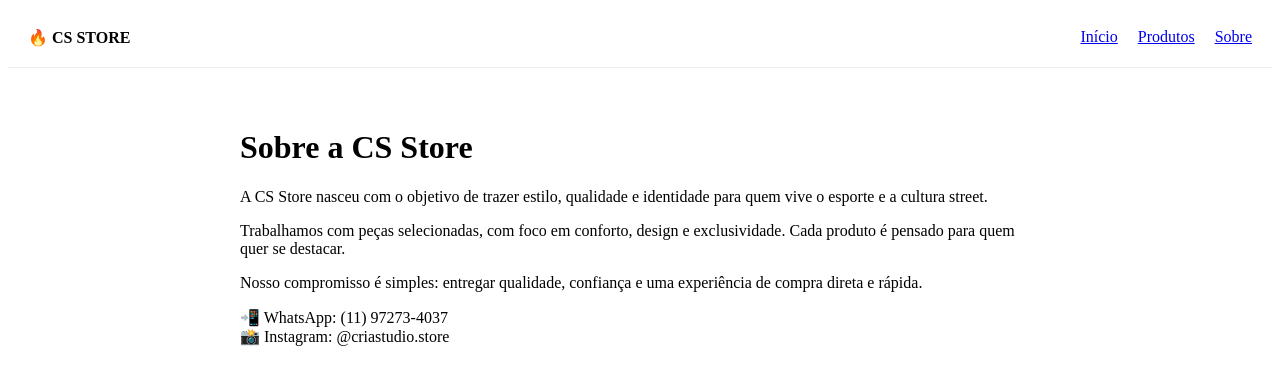
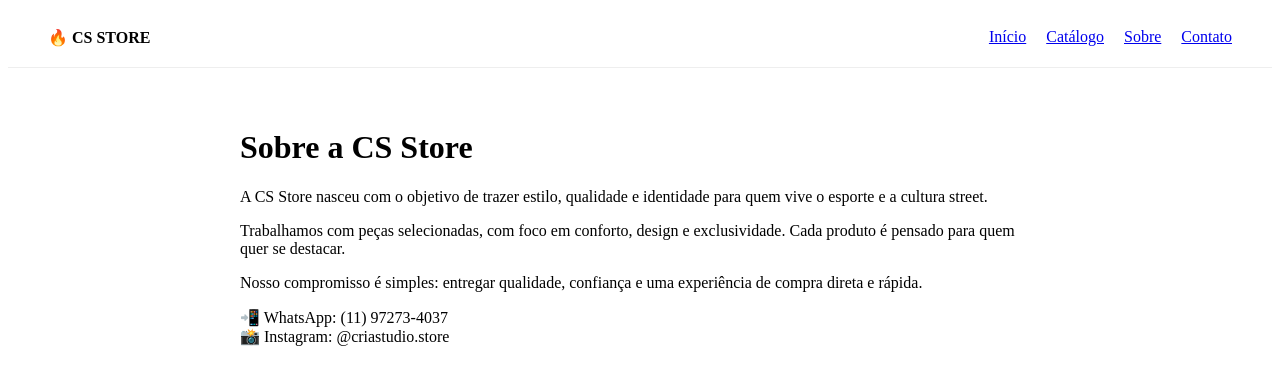
Before and after one commit to caiosilva-design/cs-store, a Next.js app: page /sobre in a window 1280 px wide. Shown: the top 384 px of the page. Built offline with nearby package versions, Linux system fonts and the light colour scheme.

Commit message:
Update Navbar.tsx

```diff
--- a/app/components/Navbar.tsx
+++ b/app/components/Navbar.tsx
@@ -1,18 +1,17 @@
 export default function Navbar() {
  return (
-<div
-     style={{
-       display: "flex",
-       justifyContent: "space-between",
-       padding: "20px",
-       borderBottom: "1px solid #eee",
-     }}
->
+<div style={{
+     display: "flex",
+     justifyContent: "space-between",
+     padding: "20px 40px",
+     borderBottom: "1px solid #eee"
+   }}>
 <strong>🔥 CS STORE</strong>
 <div style={{ display: "flex", gap: "20px" }}>
 <a href="/">Início</a>
-<a href="/produtos">Produtos</a>
+<a href="/produtos">Catálogo</a>
 <a href="/sobre">Sobre</a>
+<a href="/contato">Contato</a>
 </div>
 </div>
  );
```
